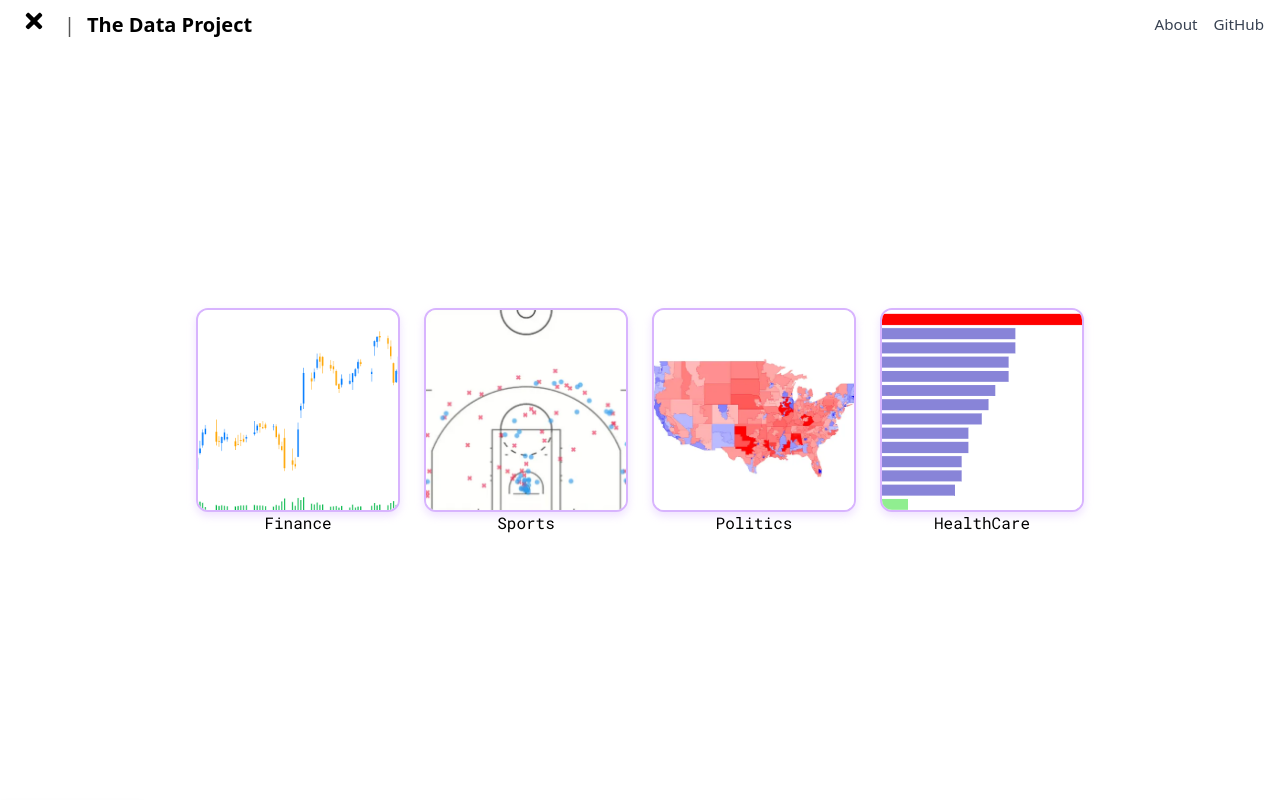
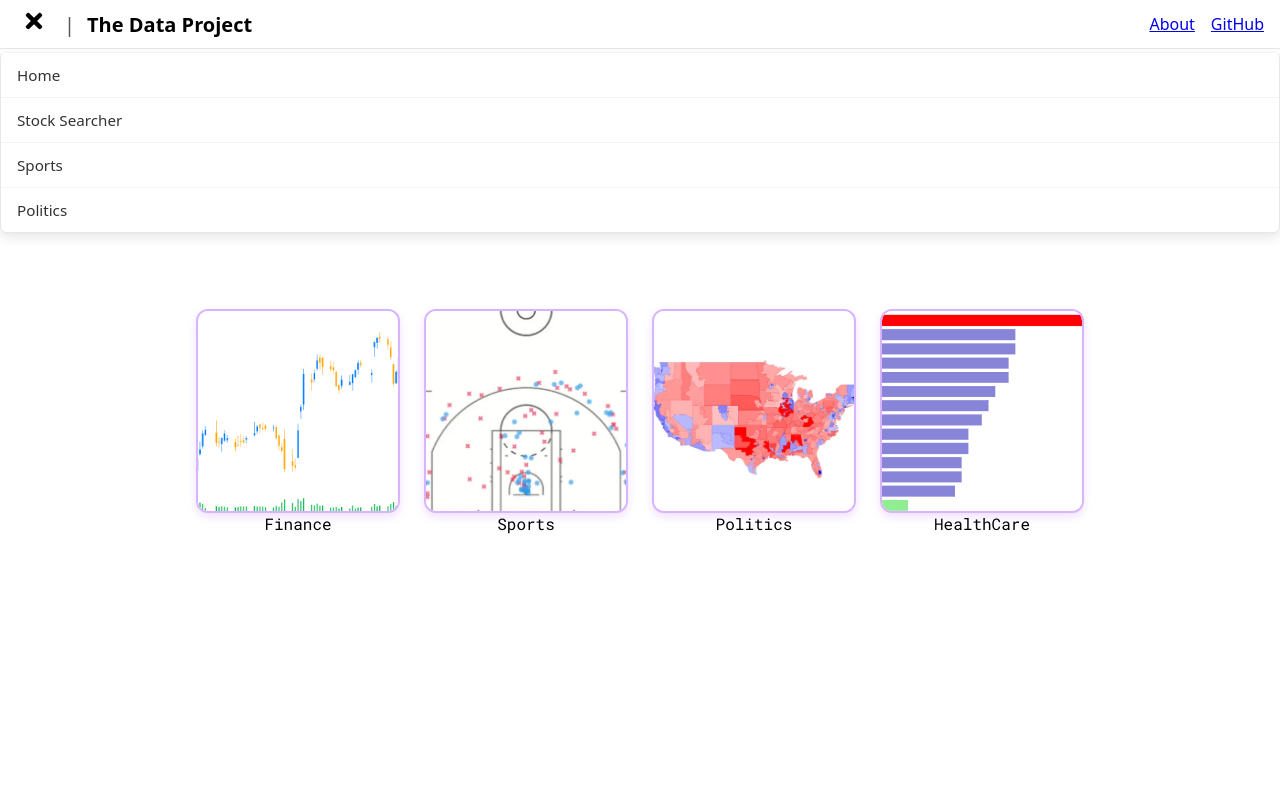
Before and after one commit to jmce619/thedataproject, a Next.js app: page / in a window 1280 px wide. Both pictures are taken after a click on the button "Toggle menu". Shown: the top 800 px of the page. Built offline with nearby package versions, Linux system fonts and the light colour scheme.

Commit message:
update navbar

```diff
--- a/app/components/Navbar.tsx
+++ b/app/components/Navbar.tsx
@@ -12,7 +12,7 @@ export default function Navbar() {
 
   return (
     <nav className="navbar">
-      {/* Left: Menu and Title */}
+      {/* Left side: Menu and Title */}
       <div className="navbar-left">
         <button
           className="menu-btn"
@@ -23,18 +23,9 @@ export default function Navbar() {
         </button>
         <span className="pipe">|</span>
         <span className="title">The Data Project</span>
-
-        {open && (
-          <div className="dropdown">
-            <Link href="/" onClick={() => setOpen(false)}>Home</Link>
-            <Link href="/stock" onClick={() => setOpen(false)}>Stock Searcher</Link>
-            <Link href="/page2" onClick={() => setOpen(false)}>Sports</Link>
-            <Link href="/page3" onClick={() => setOpen(false)}>Politics</Link>
-          </div>
-        )}
       </div>
 
-      {/* Right: About / GitHub */}
+      {/* Right side: About + GitHub (always visible) */}
       <div className="navbar-right">
         <Link href="/about" className="nav-link">About</Link>
         <a
@@ -46,6 +37,19 @@ export default function Navbar() {
           GitHub
         </a>
       </div>
+
+      {/* Dropdown menu – mobile nav links */}
+      {open && (
+        <div className="dropdown">
+          <Link href="/" onClick={() => setOpen(false)}>Home</Link>
+          <Link href="/stock" onClick={() => setOpen(false)}>Stock Searcher</Link>
+          <Link href="/page2" onClick={() => setOpen(false)}>Sports</Link>
+          <Link href="/page3" onClick={() => setOpen(false)}>Politics</Link>
+        </div>
+      )}
+
+      {/* Bottom border line */}
+      <div className="navbar-bottom-line" />
     </nav>
   )
 }
--- a/app/global.css
+++ b/app/global.css
@@ -3,38 +3,7 @@
 /* -------------------- */
 /* Nav Bar & Dropdown  */
 /* -------------------- */
-.navbar {
-  display: flex;
-  justify-content: space-between; /* pushes left and right sections apart */
-  align-items: center;
-  padding: 0.5rem 1rem;
-  background: #fff;
-  z-index: 10;
-}
 
-/* Left side */
-.navbar-left {
-  display: flex;
-  align-items: center;
-}
-
-/* Right side */
-.navbar-right {
-  display: flex;
-  gap: 1rem;
-}
-
-.nav-link {
-  font-size: 0.95rem;
-  color: #374151;
-  text-decoration: none;
-  font-weight: 500;
-}
-
-.nav-link:hover {
-  color: #1f2937;
-  text-decoration: underline;
-}
 
 .menu-btn {
   background: none;
@@ -53,24 +22,30 @@
 }
 .dropdown {
   position: absolute;
-  top: 100%;
+  top: 100%;               /* appear below navbar */
   left: 0;
   background: #fff;
-  border: 1px solid #eaeaea;
+  border: 1px solid #e5e7eb;
   box-shadow: 0 4px 12px rgba(0,0,0,0.1);
-  border-radius: 4px;
+  border-radius: 6px;
   overflow: hidden;
   margin-top: 4px;
+  z-index: 50;
+  min-width: 200px;
 }
+
 .dropdown a {
   display: block;
   padding: 0.75rem 1rem;
   text-decoration: none;
   color: #333;
+  font-size: 0.95rem;
 }
+
 .dropdown a:hover {
   background: #f5f5f5;
 }
+
 
 /* --------- */
 /* Base      */
@@ -697,3 +672,63 @@ body {
 }
 .option { display: flex; flex-direction: column; align-items: center; }
 .option-card { display: block; border-radius: 12px; overflow: hidden; }
+
+/* Navbar Layout */
+.navbar {
+  position: relative;
+  display: flex;
+  justify-content: space-between;
+  align-items: center;
+  padding: 0.5rem 1rem;
+  background: #fff;
+  z-index: 10;
+  border-bottom: 1px solid #e5e7eb; /* subtle bottom line */
+}
+
+/* Right nav links (About / GitHub) */
+.navbar-right {
+  display: flex;
+  gap: 1rem;
+}
+
+/* Left section (menu + title) */
+.navbar-left {
+  display: flex;
+  align-items: center;
+}
+
+/* Dropdown Menu (mobile only) */
+.dropdown {
+  position: absolute;
+  top: 100%;  /* below navbar */
+  left: 0;
+  right: 0;
+  background: #fff;
+  border: 1px solid #e5e7eb;
+  border-top: none;
+  box-shadow: 0 4px 12px rgba(0,0,0,0.1);
+  z-index: 20;
+  display: flex;
+  flex-direction: column;
+}
+
+.dropdown a {
+  padding: 0.75rem 1rem;
+  border-top: 1px solid #f3f4f6;
+  color: #333;
+  text-decoration: none;
+}
+
+.dropdown a:hover {
+  background: #f9fafb;
+}
+
+/* Optional bottom border line if using a separate element */
+.navbar-bottom-line {
+  position: absolute;
+  bottom: -1px;
+  left: 0;
+  right: 0;
+  height: 1px;
+  background-color: #e5e7eb;
+}
```
